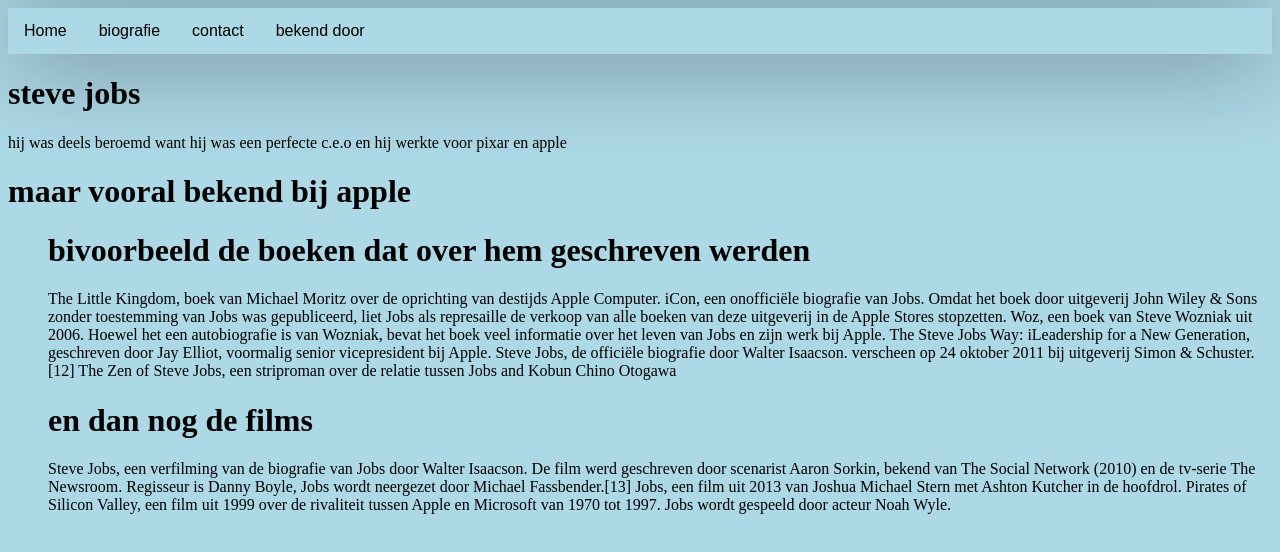
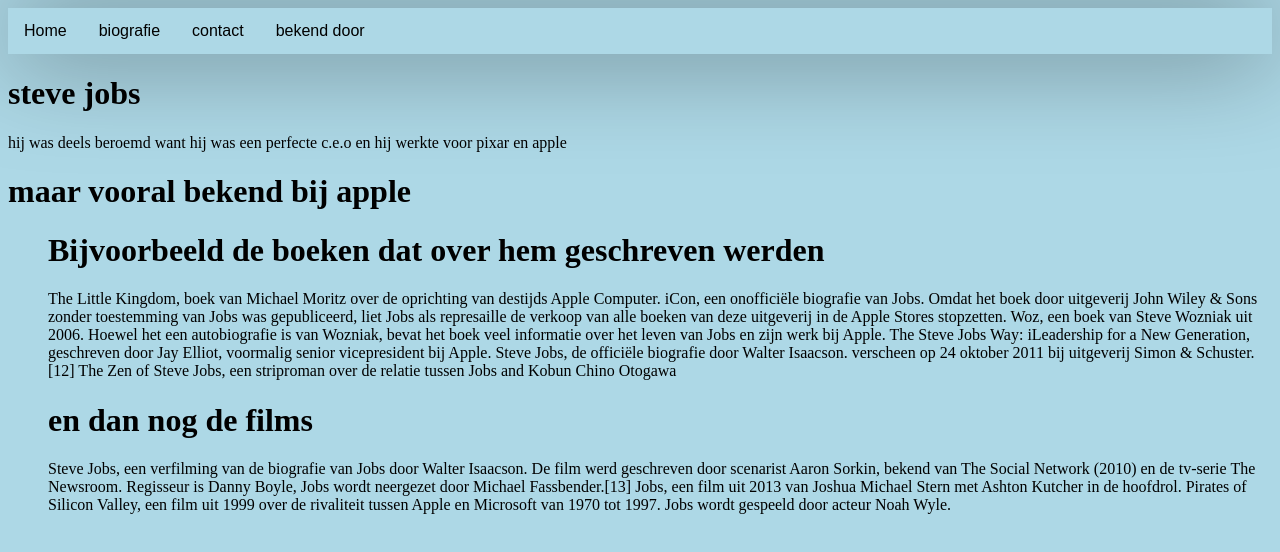
Before and after one commit to Pr0kid1/Pr0kid1.gihub.io, a plain HTML site: page bekend ddor.html in a window 1280 px wide. Drawn offline with Linux system fonts and the light colour scheme.

Commit message:
Update bekend ddor.html

```diff
--- a/bekend ddor.html
+++ b/bekend ddor.html
@@ -16,13 +16,14 @@
   </h1>hij was deels beroemd want hij was een perfecte c.e.o en hij werkte voor pixar en apple</h1>
   <H1>maar vooral bekend bij apple</H1>
   <ul class="textbox">
-    <h1>bivoorbeeld de boeken dat over hem geschreven werden</H1>
+    <h1>Bijvoorbeeld de boeken dat over hem geschreven werden</H1>
       The Little Kingdom, boek van Michael Moritz over de oprichting van destijds Apple Computer.
       iCon, een onofficiële biografie van Jobs. Omdat het boek door uitgeverij John Wiley & Sons zonder toestemming van Jobs was gepubliceerd, liet Jobs als represaille de verkoop van alle boeken van deze uitgeverij in de Apple Stores stopzetten.
       Woz, een boek van Steve Wozniak uit 2006. Hoewel het een autobiografie is van Wozniak, bevat het boek veel informatie over het leven van Jobs en zijn werk bij Apple.
       The Steve Jobs Way: iLeadership for a New Generation, geschreven door Jay Elliot, voormalig senior vicepresident bij Apple.
       Steve Jobs, de officiële biografie door Walter Isaacson. verscheen op 24 oktober 2011 bij uitgeverij Simon & Schuster.[12]
       The Zen of Steve Jobs, een striproman over de relatie tussen Jobs and Kobun Chino Otogawa
+
       <h1>en dan nog de films</h1>
       Steve Jobs, een verfilming van de biografie van Jobs door Walter Isaacson. De film werd geschreven door scenarist Aaron Sorkin, bekend van The Social Network (2010) en de tv-serie The Newsroom. Regisseur is Danny Boyle, Jobs wordt neergezet door Michael Fassbender.[13]
       Jobs, een film uit 2013 van Joshua Michael Stern met Ashton Kutcher in de hoofdrol.
```
